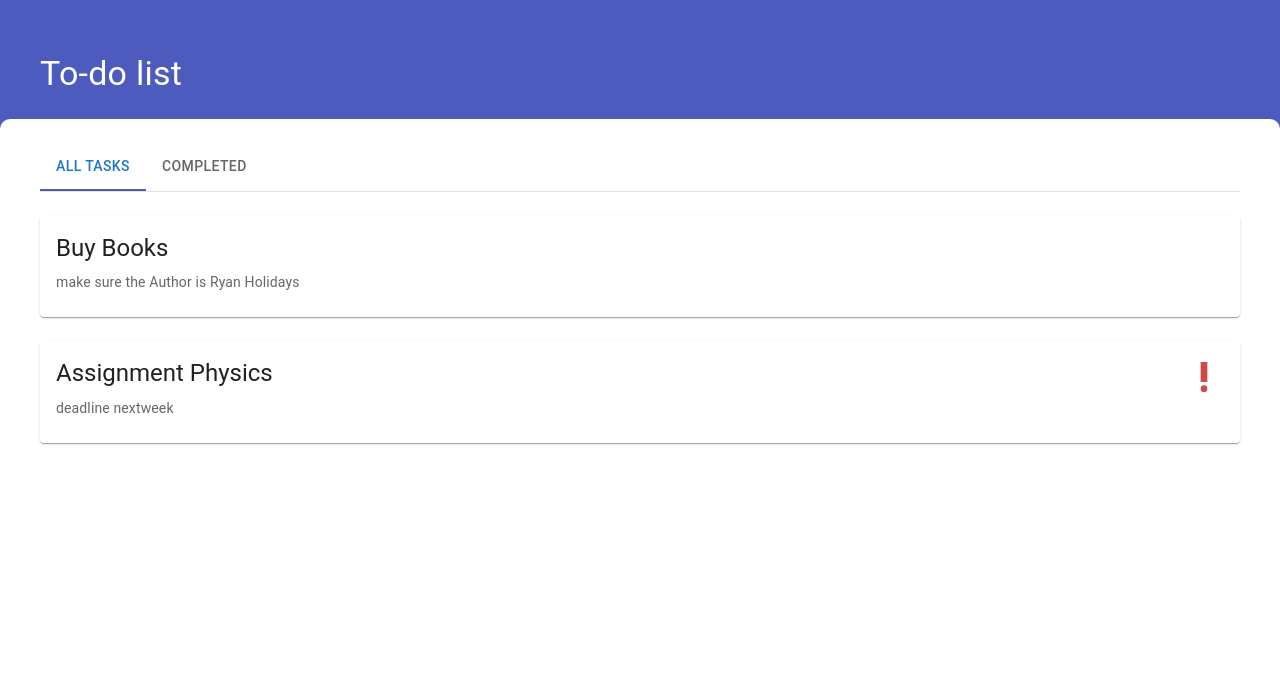
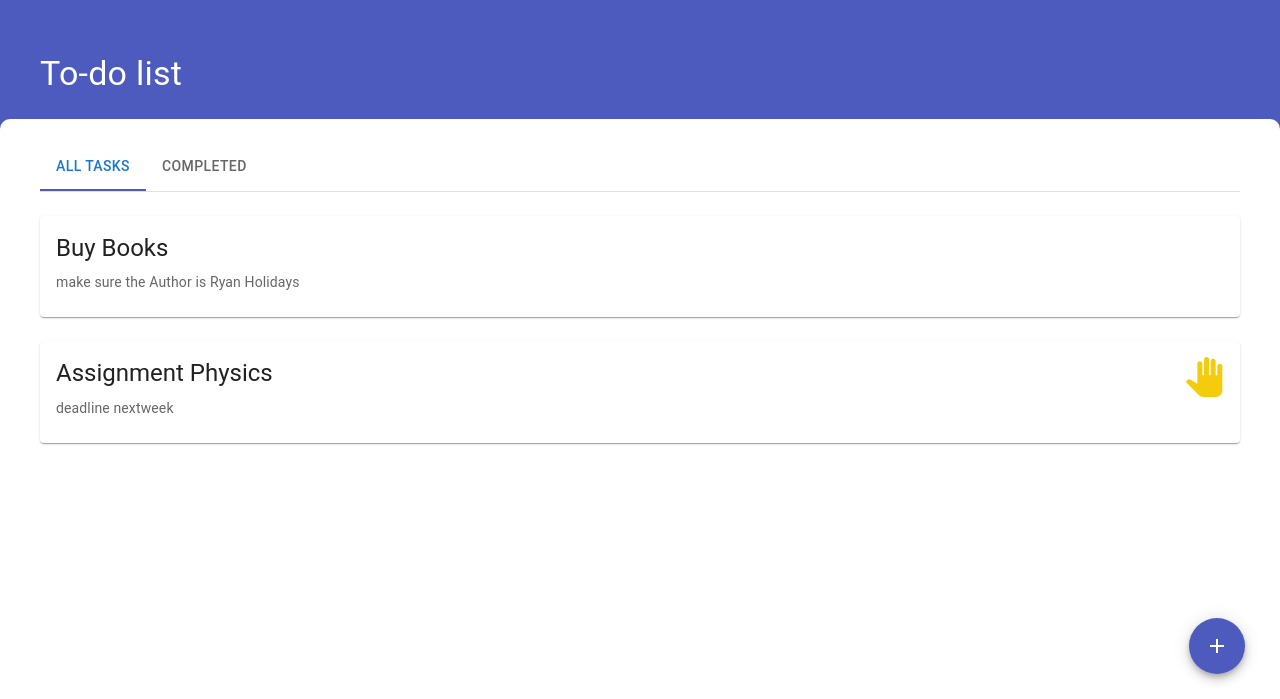
Before and after one commit to earlhansg/to-do-list, a React (Vite) app: page / in a window 1280 px wide. Shown: the part 101-800 px from the top of the page. Built offline with nearby package versions, Linux system fonts and the light colour scheme.

Commit message:
initial setup for TaskModal

```diff
--- /dev/null
+++ b/src/components/ButtonWithDialog/ButtonWithDialog.tsx
@@ -0,0 +1,31 @@
+import { Fab } from "@mui/material";
+import { useState } from "react";
+
+import AddIcon from "@mui/icons-material/Add";
+import TaskModal from "../TaskModal/TaskModal";
+
+const ButtonWithDialog = () => {
+  const [isOpen, setIsOpen] = useState(false);
+  return (
+    <>
+      {isOpen && <TaskModal isOpen={isOpen} setIsOpen={setIsOpen}/>}
+      <Fab
+        color="primary"
+        aria-label="add"
+        style={{
+          position: "absolute",
+          bottom: 25,
+          right: 35,
+          backgroundColor: "#4d5bbe",
+        }}
+        onClick={() => {
+          setIsOpen(true);
+        }}
+      >
+        <AddIcon />
+      </Fab>
+    </>
+  );
+};
+
+export default ButtonWithDialog;
--- a/src/components/Content/Content.tsx
+++ b/src/components/Content/Content.tsx
@@ -1,6 +1,8 @@
 import { Alert, Box } from "@mui/material";
 import MenuTabs from "../MenuTabs/MenuTabs";
 import TaskCard from "../TaskCard/TaskCard";
+
+import ButtonWithDialog from "../ButtonWithDialog/ButtonWithDialog";
 
 const tasks = [
     {
@@ -34,6 +36,7 @@ const Content = () => {
         bgcolor: "white",
         borderRadius: "10px 10px 0 0",
         flex: 1,
+        position: "relative"
       }}
       pl={5}
       pr={5}
@@ -55,6 +58,7 @@ const Content = () => {
           );
         }}
       </MenuTabs>
+      <ButtonWithDialog/>
     </Box>
   );
 };
--- a/src/components/TaskCard/TaskCard.tsx
+++ b/src/components/TaskCard/TaskCard.tsx
@@ -1,6 +1,6 @@
 import { Box, Card, CardContent, Typography } from "@mui/material";
 
-import PriorityHighIcon from "@mui/icons-material/PriorityHigh";
+import PanToolIcon from '@mui/icons-material/PanTool';
 import { Task } from "../../shared/models/Task.model";
 
 
@@ -18,7 +18,7 @@ const TaskCard = ({task} : TaskCardProps) => {
             {task.taskName}
           </Typography>
           {task.highPriority && (
-            <PriorityHighIcon sx={{ color: "#D04848", fontSize: "2.5rem" }} />
+            <PanToolIcon sx={{ color: "#f4cc0c", fontSize: "2.5rem" }} />
           )}
         </Box>
         <Typography sx={{ fontSize: 14 }} color="text.secondary">
--- /dev/null
+++ b/src/components/TaskModal/TaskModal.tsx
@@ -0,0 +1,41 @@
+import { Box, Modal, Typography } from '@mui/material'
+import React from 'react'
+
+const style = {
+  position: 'absolute' as 'absolute',
+  top: '50%',
+  left: '50%',
+  transform: 'translate(-50%, -50%)',
+  width: 400,
+  bgcolor: 'background.paper',
+  border: '2px solid #000',
+  boxShadow: 24,
+  p: 4,
+};
+
+type TaskModalProps = {
+  isOpen: boolean;
+  setIsOpen: React.Dispatch<React.SetStateAction<boolean>>;
+}
+
+const TaskModal = ({isOpen, setIsOpen}: TaskModalProps) => {
+  return (
+    <Modal
+        open={isOpen}
+        onClose={() => setIsOpen(false)}
+        aria-labelledby="modal-modal-title"
+        aria-describedby="modal-modal-description"
+      >
+        <Box sx={style}>
+          <Typography id="modal-modal-title" variant="h6" component="h2">
+            Text in a modal
+          </Typography>
+          <Typography id="modal-modal-description" sx={{ mt: 2 }}>
+            Duis mollis, est non commodo luctus, nisi erat porttitor ligula.
+          </Typography>
+        </Box>
+    </Modal>
+  )
+}
+
+export default TaskModal
```
Also changed, not shown: src/components/MenuTabs/MenuTabs.tsx (indentation only).
